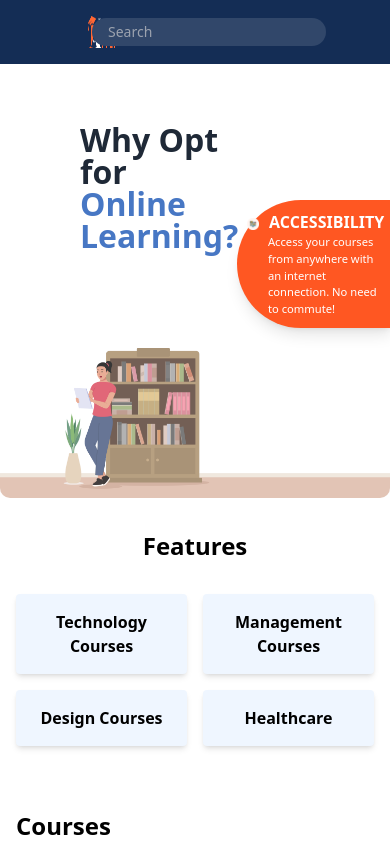
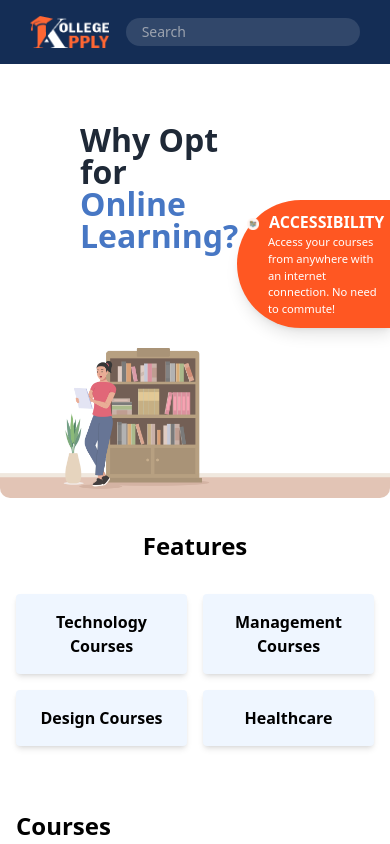
Before and after one commit to hemantyadav8006/college-apply, a React (Vite) app: page / in a window 390 px wide. Shown: the top 844 px of the page. Built offline with nearby package versions, Linux system fonts and the light colour scheme.

Commit message:
add media query for header

```diff
--- a/src/assets/css/Header.css
+++ b/src/assets/css/Header.css
@@ -3,3 +3,28 @@
     display: none !important;
   }
 }
+
+@media (max-width: 430px) {
+  .nav-header {
+    display: flex;
+    justify-content: space-evenly !important;
+  }
+
+  .logo {
+    margin-right: 10px;
+    margin-left: 0 !important;
+    padding-left: 0 !important;
+  }
+  form {
+    margin-right: 0 !important;
+  }
+}
+
+@media (max-width: 330px) {
+  form {
+    margin-left: 10px;
+  }
+  form input {
+    width: 9rem;
+  }
+}
--- a/src/components/Header.jsx
+++ b/src/components/Header.jsx
@@ -17,10 +17,10 @@ const Header = ({ onSearch }) => {
   };
 
   return (
-    <header className="bg-customBlue-default text-white flex justify-between items-center px-6 py-4 z-10 relative w-full">
+    <header className="bg-customBlue-default text-white flex justify-between items-center px-6 py-4 z-10 relative w-full nav-header">
       {/* Logo */}
       <div className="flex items-center space-x-2">
-        <img src={logo} alt="Kollege Apply" className="w-15 h-8 ml-6 pl-10" />
+        <img src={logo} alt="Kollege Apply" className="logo w-15 h-8 ml-6 pl-10" />
       </div>
 
       {/* Navigation Menu */}
```
